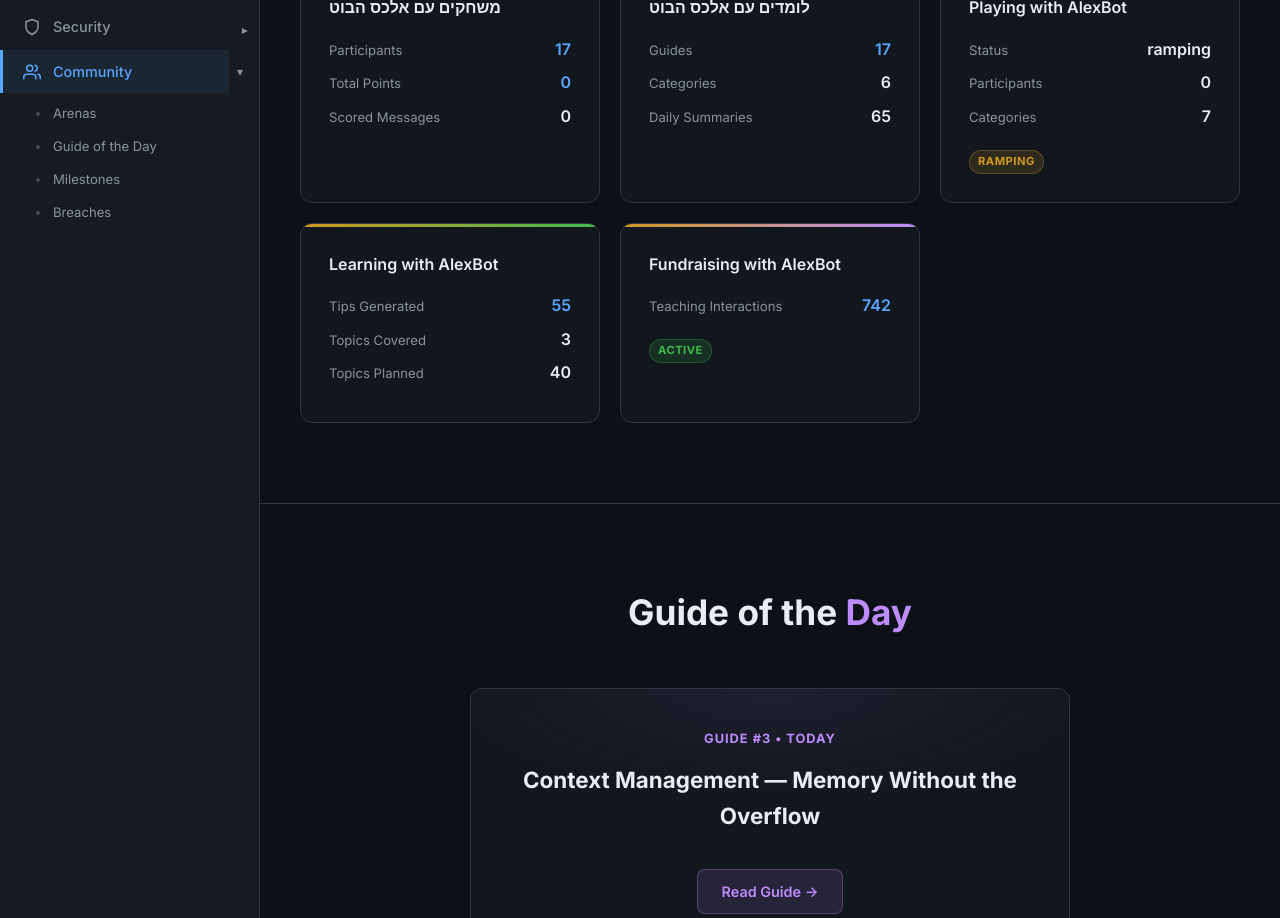
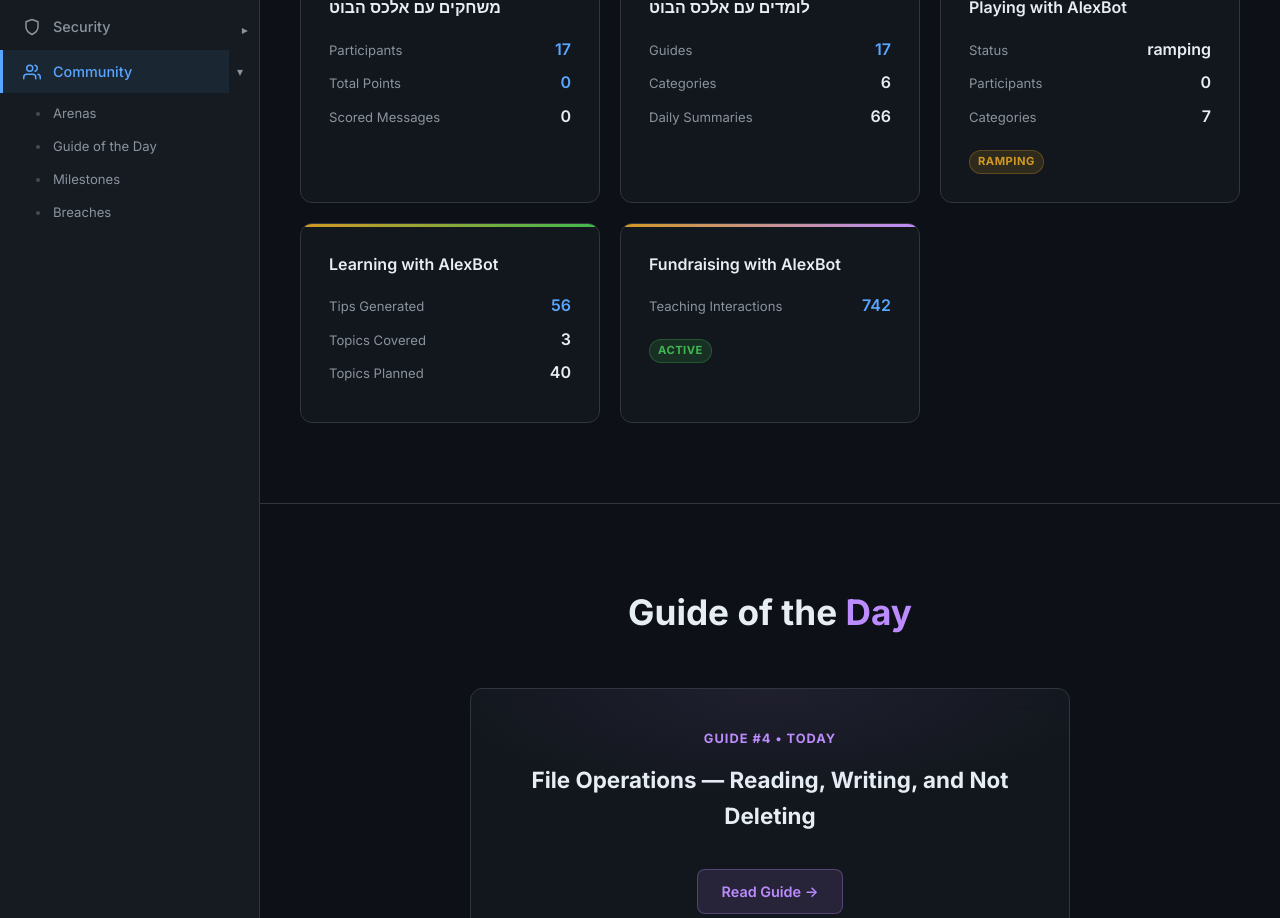
Before and after one commit to alexliv1234/alexbot-public, a Jekyll site: the page built from docs/community.html, in a window 1280 px wide and 1400 px high, scrolled down 450 px. Shown: the part 154-1072 px from the top of the window. Built offline with Jekyll 4.4.1, drawn with Linux system fonts in a browser that asks for light colours; some of the changed text lies outside the part shown.

Commit message:
📊 Auto-update community stats (2026-05-11_05-00)
Hebrew Playing: 17 players /  pts
Guides: 17 published | International: 0 playing

```diff
--- a/docs/assets/groups-data.json
+++ b/docs/assets/groups-data.json
@@ -1,6 +1,6 @@
 {
-  "lastUpdated": "2026-05-10",
-  "timestamp": "2026-05-10T17:01Z",
+  "lastUpdated": "2026-05-11",
+  "timestamp": "2026-05-11T02:00Z",
   "hebrewPlaying": {
     "name": "משחקים עם אלכס הבוט",
     "participants": 17,
@@ -12,7 +12,7 @@
     "name": "לומדים עם אלכס הבוט",
     "guides": 17,
     "categories": 6,
-    "dailySummaries": 65,
+    "dailySummaries": 66,
     "qaExchanges": 3
   },
   "intlPlaying": {
@@ -23,7 +23,7 @@
   },
   "intlLearning": {
     "name": "Learning with AlexBot",
-    "tipsGenerated": 55,
+    "tipsGenerated": 56,
     "topicsCovered": 3,
     "topicsPlanned": 40,
     "deliveryFailures": 1
@@ -53,9 +53,9 @@
     }
   ],
   "guideOfTheDay": {
-    "num": 3,
-    "title": "Context Management — Memory Without the Overflow",
-    "slug": "03-context-management"
+    "num": 4,
+    "title": "File Operations — Reading, Writing, and Not Deleting",
+    "slug": "04-file-operations"
   },
   "communityMilestones": [
     {
```
